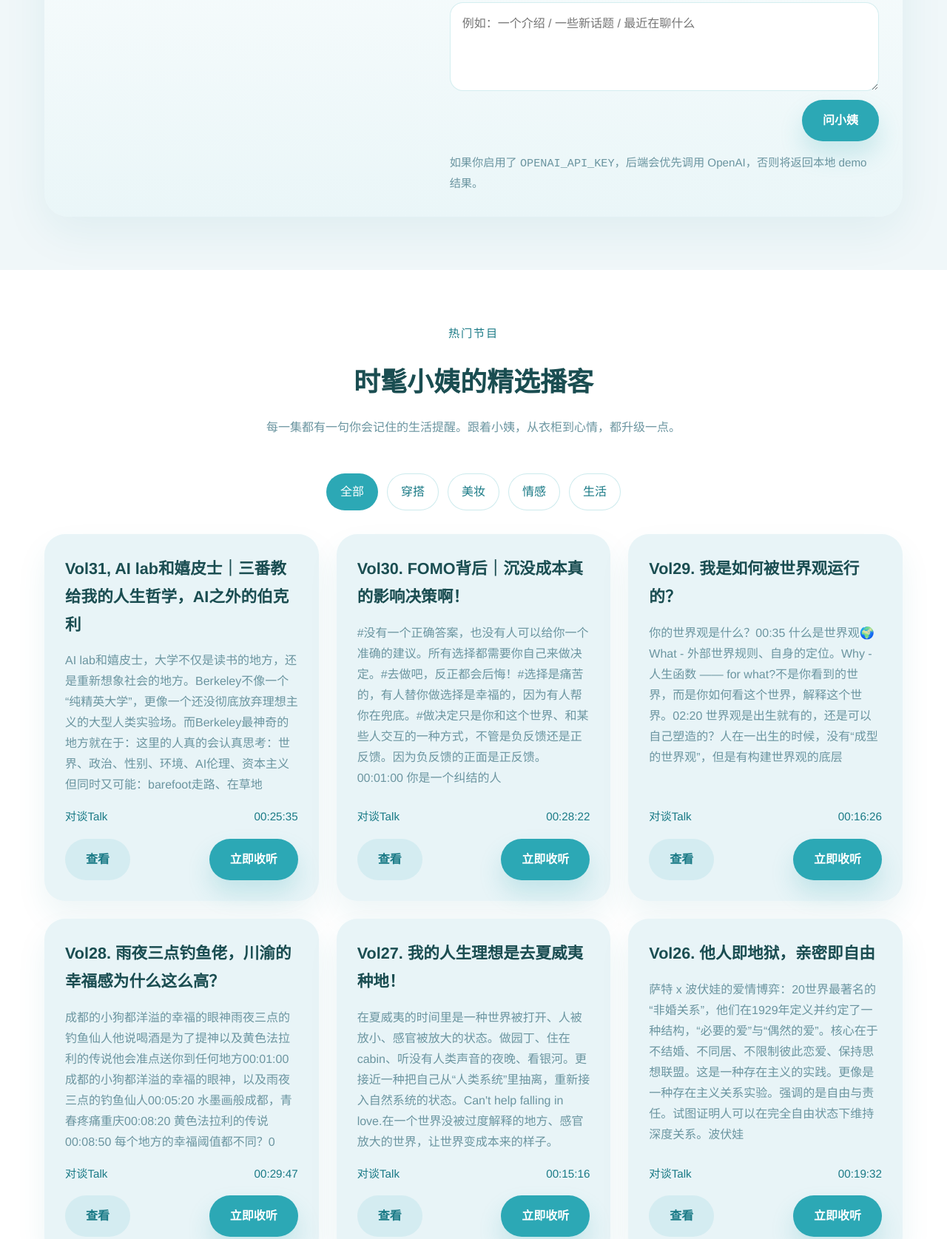
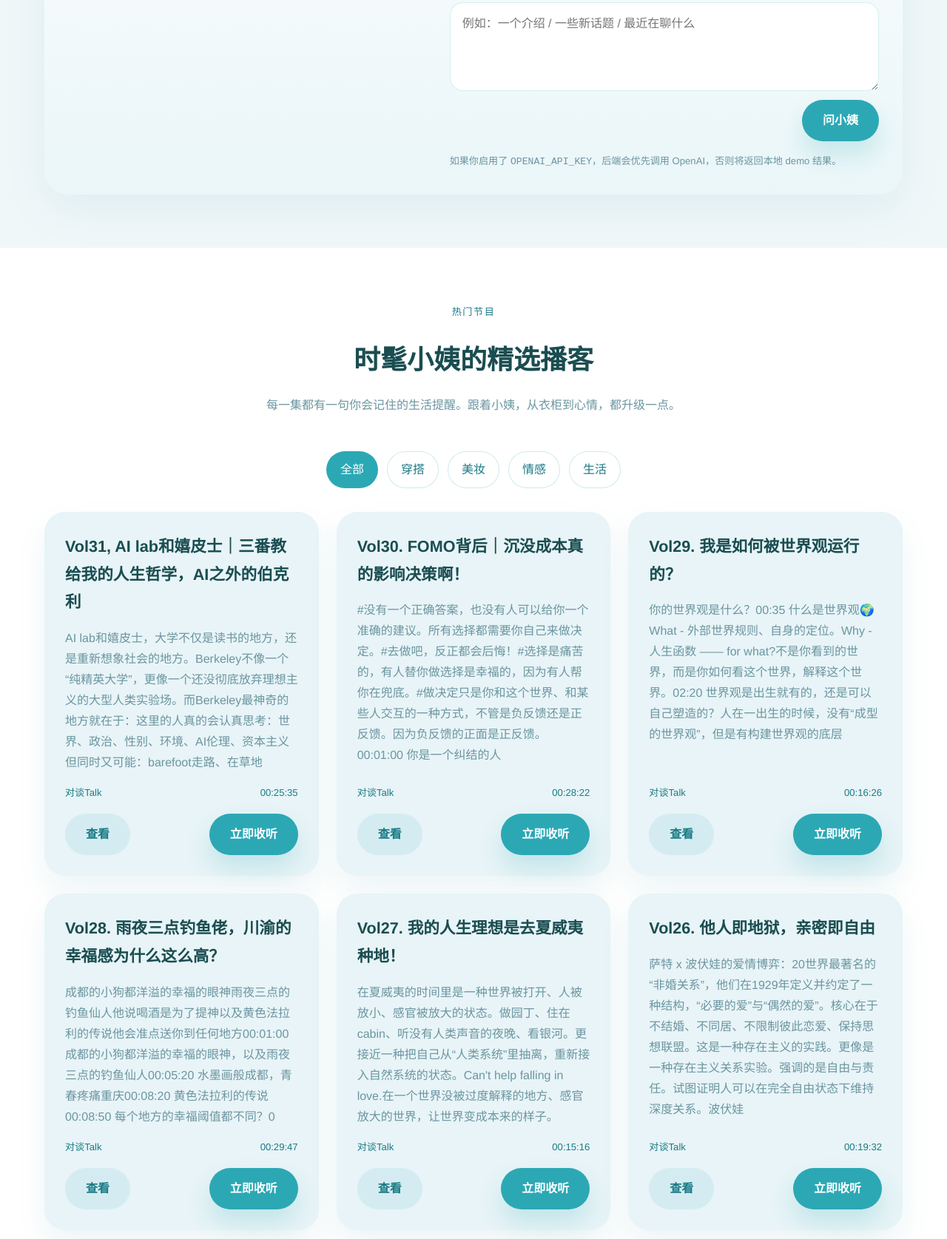
Before and after one commit to ttoriaa/shimai-podcast-site, a website: page index.html in a window 1280 px wide. Shown: the part 902-2577 px from the top of the page at 74% size. Drawn offline with Linux system fonts and the light colour scheme.

Commit message:
Reduce assistant hint text size

```diff
--- a/styles.css
+++ b/styles.css
@@ -93,7 +93,7 @@ textarea {
   align-items: center;
   gap: 8px;
   color: var(--accent-dark);
-  font-size: 0.95rem;
+  font-size: 0.82rem;
   text-transform: uppercase;
   letter-spacing: 0.12em;
 }
@@ -267,7 +267,7 @@ textarea {
 
 .assistant-hint {
   color: var(--muted);
-  font-size: 0.95rem;
+  font-size: 0.82rem;
   margin: 0;
 }
 
@@ -375,7 +375,7 @@ textarea {
   gap: 10px;
   flex-wrap: wrap;
   color: var(--accent-dark);
-  font-size: 0.95rem;
+  font-size: 0.82rem;
 }
 
 .episode-actions {
@@ -519,7 +519,7 @@ textarea {
 .form-note {
   margin: 0;
   color: var(--accent-dark);
-  font-size: 0.95rem;
+  font-size: 0.82rem;
   min-height: 1.2rem;
 }
 
```
